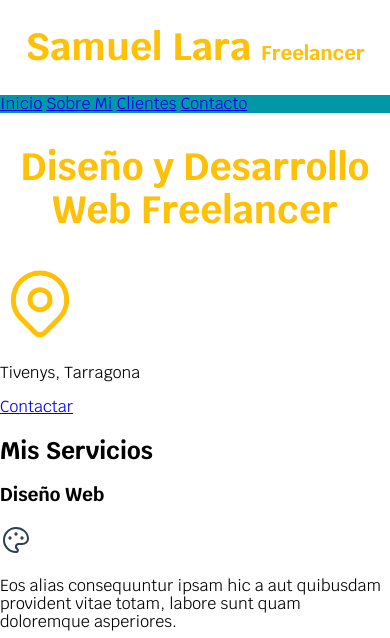
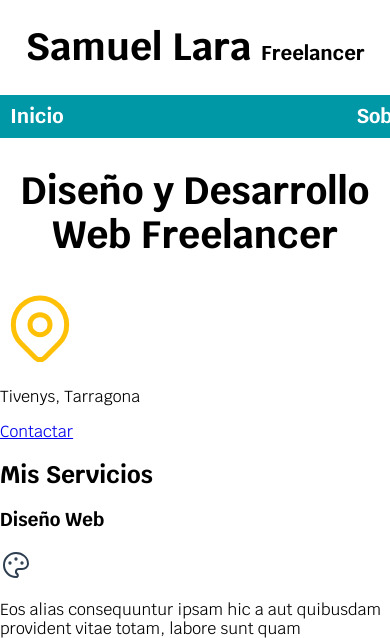
Before and after one commit to iamsamelea/udemy-web, a plain HTML site: page freelancer_inicio/index.html in a window 390 px wide. Shown: the top 638 px of the page. Drawn offline with Linux system fonts and the light colour scheme.

```diff
--- a/freelancer_inicio/css/style.css
+++ b/freelancer_inicio/css/style.css
@@ -23,7 +23,6 @@
 
 /*Estilos y diseño*/
 .titulo { /*Este selector que empieza por un punto es porque viene de una clase del archivo html, utilizar clases es recomendable porque es reutilizable*/
-    color: var(--primario);/*Con el valor var definimos que queremos una variable en este caso del root y entre parentesis le damos el nombre que le hemos asignado al color almacenado en el root*/
     text-align: center;
     font-size: 3.8rem;
 }
@@ -38,9 +37,23 @@
 }
 
 .nav-bg {
-    background-color: var(--secundario);
+    background-color: var(--secundario);/*Con el valor var definimos que queremos una variable en este caso del root y entre parentesis le damos el nombre que le hemos asignado al color almacenado en el root*/
 }
 
 .navegacion-principal {
+    display: flex; /*La propiedad display hay block como el div que se apilan unas bajo otras e inline que se ponen al costado de otra com span(todas las etiquetas vienen con su propiedad), en este caso ponemos display flex para poder trabajar mas libremente y habilitar nuevas opciones de diseño*/
+    justify-content: space-between; /*Con esta propiedad y valor hacemos que el contenido esté justificado y el valor space-between hace que haya una separación entre los enlaces, enviando el primero y el utlimo a los bordes del nav y dando la misma separación entre todos ellos*/
+}
 
+.navegacion-principal a {
+    padding: 1rem;
+    color: var(--blanco);
+    text-decoration: none;
+    font-size: 2rem;
+    font-weight: 700;/*Poner 700 o bold es lo mismo ya que esta fuente está importada de Google Fonts y hemos copiado una que con 700 era en negrita*/
 }
+
+.navegacion-principal a:hover {
+    background-color: var(--primario);
+    color: var(--oscuro);
+}
```
Also changed, not shown: 1 other file.
